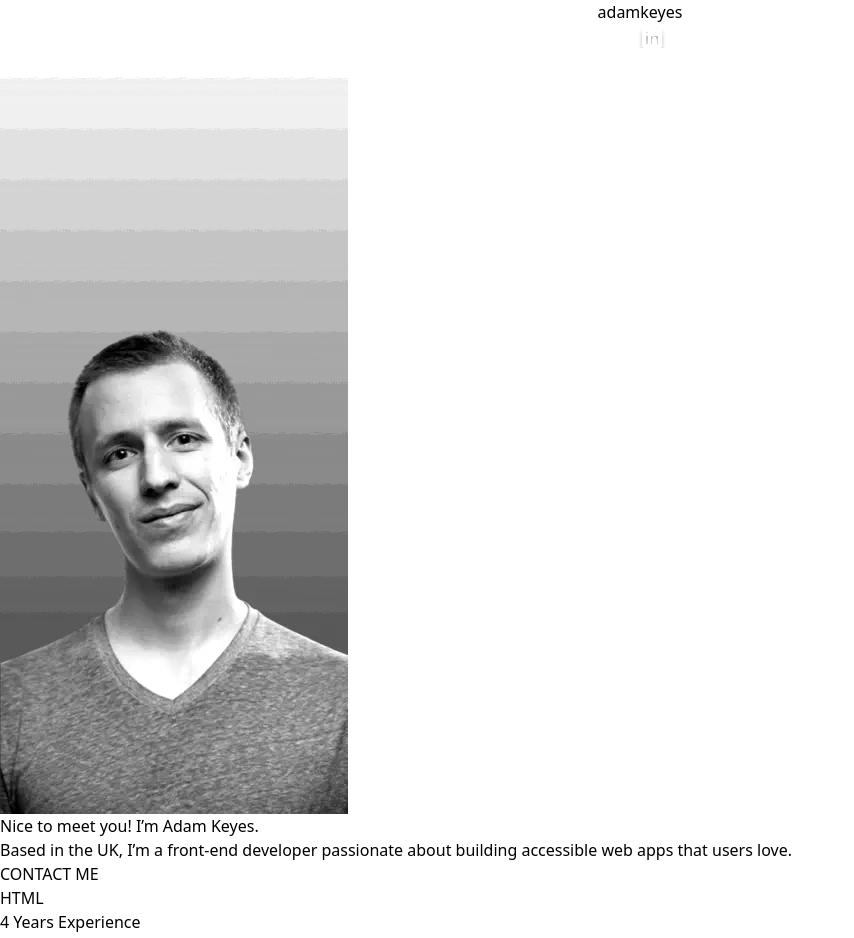
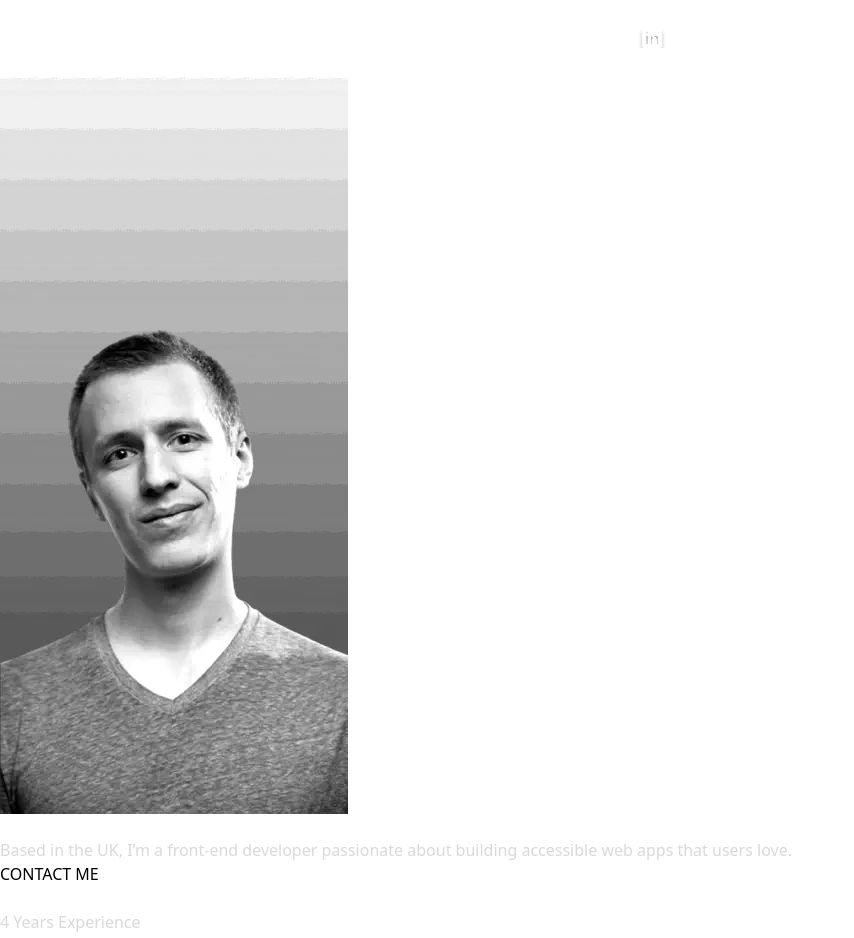
Before and after one commit to royeradames/angular-single-page-developer-portfolio, an Angular app: page / in a window 1280 px wide. Shown: the top 938 px of the page, without its empty margins (0-854 px from the left). Built offline with nearby package versions, Linux system fonts and the light colour scheme.

Commit message:
add global styles

```diff
--- a/src/styles.scss
+++ b/src/styles.scss
@@ -2,3 +2,16 @@
 @import 'tailwindcss/base';
 @import 'tailwindcss/components';
 @import 'tailwindcss/utilities';
+
+h1,h2, h3, h4, h5, h6, label {
+  font-family: 'Roboto', sans-serif;
+  color: white;
+}
+
+p{
+  color: #D9D9D9;
+}
+
+label{
+  opacity: 50%;
+}
```
